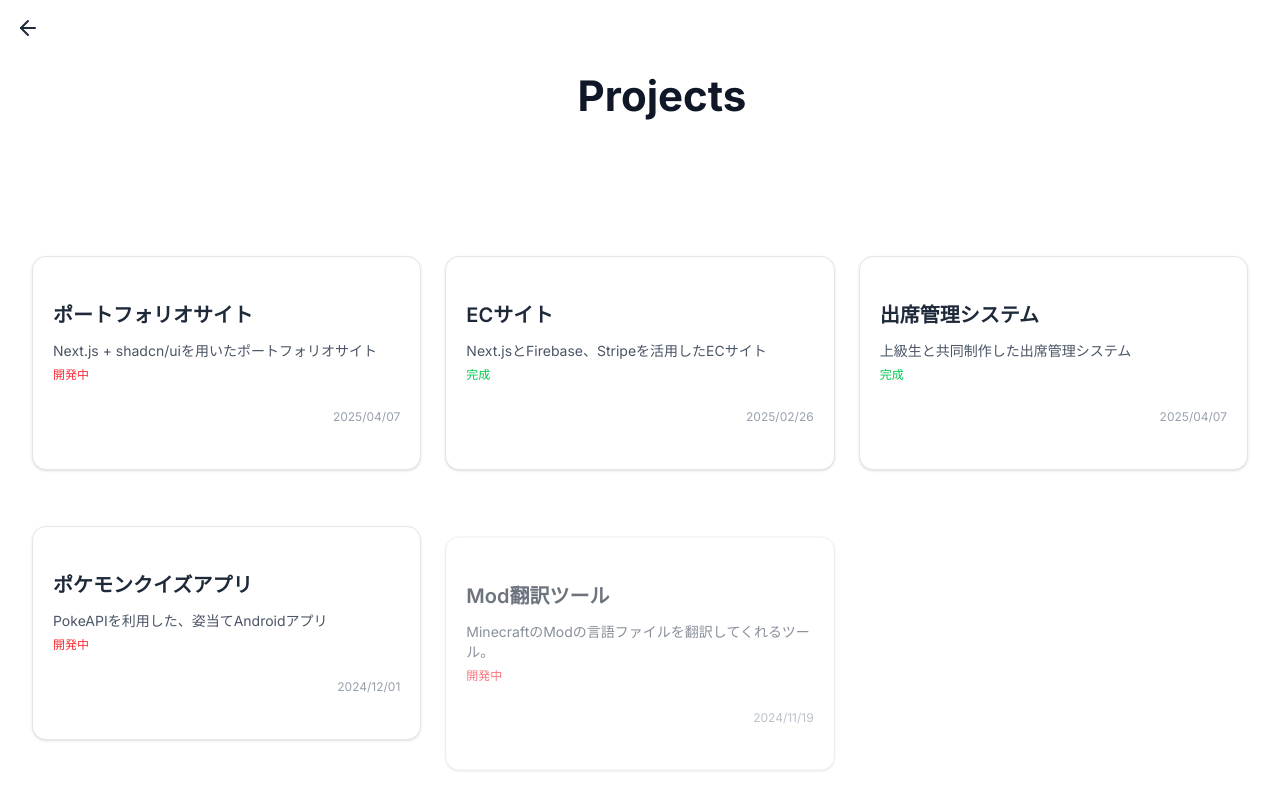
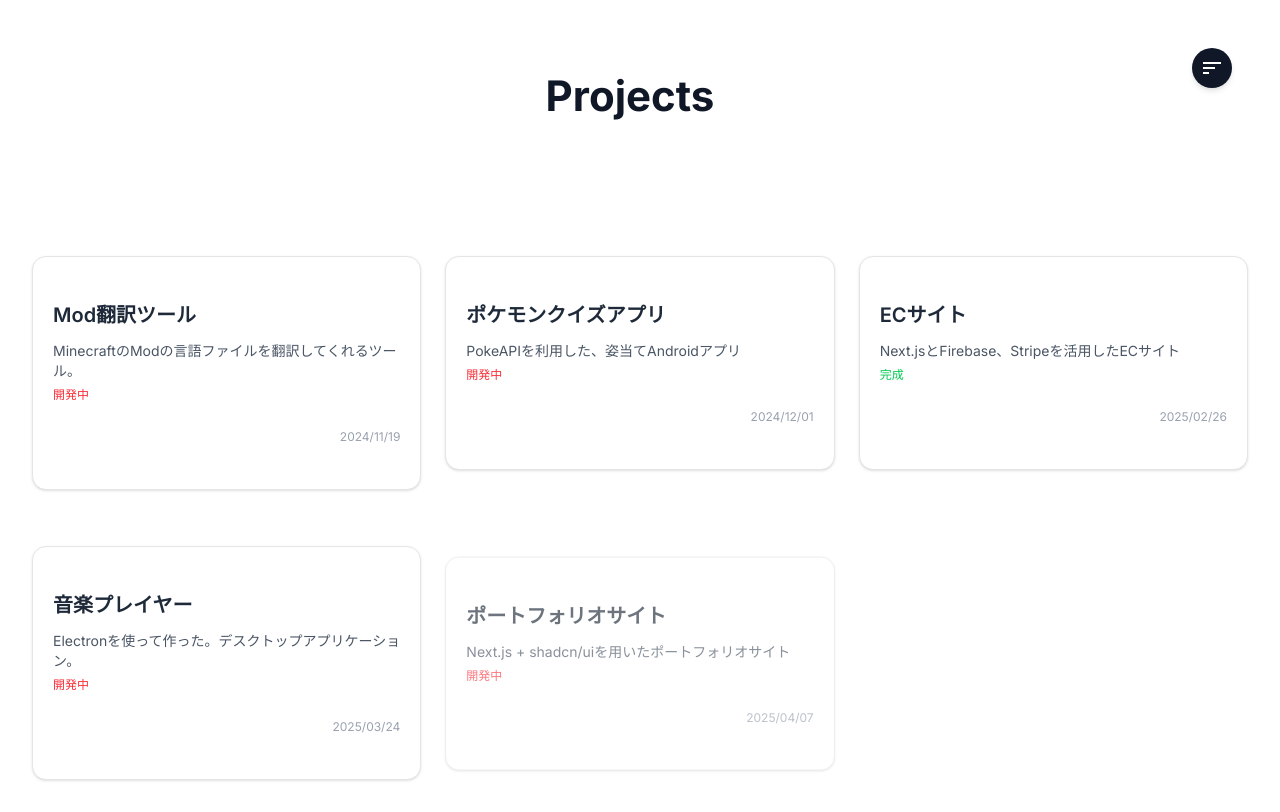
Before and after one commit to Mintostar/portfolio-app, a Next.js app: page /projects in a window 1280 px wide. Built offline with nearby package versions, Linux system fonts and the light colour scheme.

Commit message:
- 日付順でソートできるボタンを追加。
Note: ドロップダウンメニューの外をクリックして閉じれるようにしたい。

```diff
--- a/app/projects/page.tsx
+++ b/app/projects/page.tsx
@@ -3,14 +3,17 @@
 import { useState, useEffect } from "react";
 import { ProjectCard } from "@/components/ProjectCard";
 import { BackButton } from "@/components/BackButton";
-import { AnimatePresence } from "framer-motion";
+import { AnimatePresence, motion } from "framer-motion";
 import { projects, Project } from "@/data/projects";
 import { ProjectModal } from "@/components/ProjectModal";
 import { AnimatedTitle } from "@/components/AnimatedTitle";
+import { MdSort } from "react-icons/md";
 
 export default function ProjectsPage() {
   const [typingDone, setTypingDone] = useState(false);
   const [selectedProject, setSelectedProject] = useState<Project | null>(null);
+  const [sortOrder, setSortOrder] = useState<"asc" | "desc">("asc");
+  const [isDropdownOpen, setIsDropdownOpen] = useState(false);
 
   useEffect(() => {
     const timer = setTimeout(() => setTypingDone(true), 2500);
@@ -25,15 +28,71 @@
     setSelectedProject(null);
   };
 
+  const sortedProjects = [...projects].sort((a, b) => {
+    const dateA = new Date(a.date).getTime();
+    const dateB = new Date(b.date).getTime();
+    return sortOrder === "asc" ? dateA - dateB : dateB - dateA;
+  });
+
+  const toggleDropdown = () => {
+    setIsDropdownOpen(!isDropdownOpen);
+  };
+
+  const handleSortChange = (order: "asc" | "desc") => {
+    setSortOrder(order);
+    setIsDropdownOpen(false);
+  };
+
   return (
     <main className="relative min-h-screen px-4 py-8 sm:px-6 lg:px-8 bg-white dark:bg-gray-900">
-      <BackButton />
+      {typingDone && (
+        <motion.div
+          initial={{ opacity: 0, y: -20 }}
+          animate={{ opacity: 1, y: 0 }}
+          transition={{ duration: 0.5 }}
+          className="relative flex justify-between items-center"
+        >
+          <BackButton />
+          <div className="absolute top-4 right-4">
+            <button
+              onClick={toggleDropdown}
+              className="bg-gray-900 text-white p-2 rounded-full shadow-md focus:outline-none hover:bg-gray-800 transition duration-200 ease-in-out transform hover:scale-110"
+            >
+              <MdSort size={24} />
+            </button>
+            {isDropdownOpen && (
+              <motion.div
+                initial={{ opacity: 0, scale: 0.95 }}
+                animate={{ opacity: 1, scale: 1 }}
+                exit={{ opacity: 0, scale: 0.8, transition: { duration: 0.3 } }}
+                transition={{ duration: 0.2 }}
+                className="absolute right-0 mt-2 w-48 bg-gray-700 text-white border border-gray-600 rounded-lg shadow-lg"
+              >
+                <button
+                  onClick={() => handleSortChange("asc")}
+                  className="block w-full px-4 py-2 text-left bg-gray-700 hover:bg-gray-600 rounded-t-lg transition duration-200 ease-in-out"
+                >
+                  昇順 (日付)
+                </button>
+                <button
+                  onClick={() => handleSortChange("desc")}
+                  className="block w-full px-4 py-2 text-left bg-gray-700 hover:bg-gray-600 rounded-b-lg transition duration-200 ease-in-out"
+                >
+                  降順 (日付)
+                </button>
+              </motion.div>
+            )}
+          </div>
+        </motion.div>
+      )}
 
-      <AnimatedTitle title="Projects" typingDelay={2500} />
+      <div className="relative">
+        <AnimatedTitle title="Projects" typingDelay={2500} />
+      </div>
 
       {typingDone && (
         <section className="mt-[200px] grid grid-cols-1 sm:grid-cols-2 lg:grid-cols-3 gap-x-6 gap-y-8 relative z-10 text-gray-800 dark:text-gray-200">
-          {projects.map((project, i) => (
+          {sortedProjects.map((project, i) => (
             <div
               key={i}
               onClick={() => handleCardClick(project)}
```
